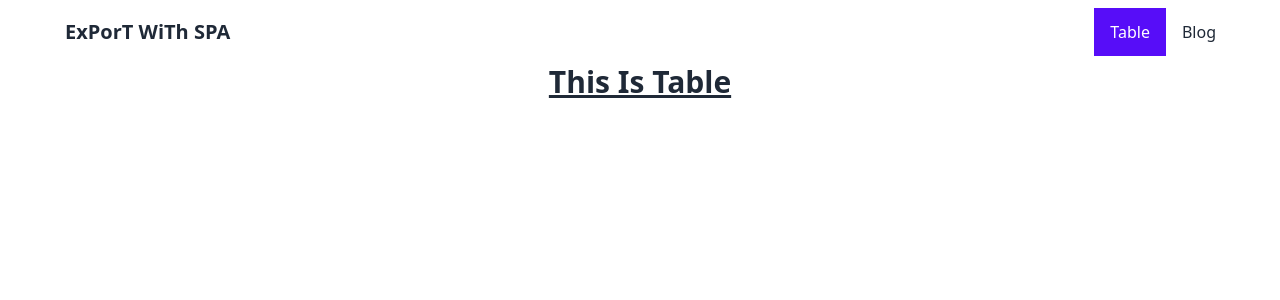
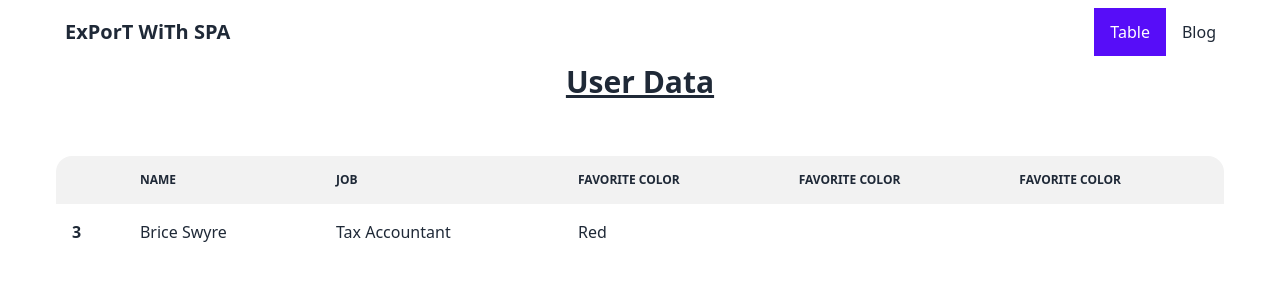
Before and after one commit to Hamed-Hasan/export-csv-table-with-spa, a React (Create React App) app: page /table in a window 1280 px wide. Shown: the top 300 px of the page. Built offline with nearby package versions, Linux system fonts and the light colour scheme.

Commit message:
using alghorithom

```diff
--- a/src/Components/Table/Table.js
+++ b/src/Components/Table/Table.js
@@ -14,13 +14,54 @@ const Table = () => {
         });
     }
     return (
-        <div>
-            <h1 className="font-bold underline text-3xl">This Is Table</h1>
+        <div className='container mx-auto'>
+            <h1 className="font-bold underline text-3xl">User Data</h1>
 
             <div className="mt-14 px-14">
+            <div class="overflow-x-auto">
+  <table class="table w-full">
 
+    <thead>
+      <tr>
+        <th></th>
+        <th>Name</th>
+        <th>Job</th>
+        <th>Favorite Color</th>
+        <th>Favorite Color</th>
+        <th>Favorite Color</th>
+      </tr>
+    </thead>
+    <tbody>
 
+     {
+        custs.map((single, index) => {
+            const changeFirstName = (e) => {
+                custs[index].firstName = e.target.value;
+            };
+            const changeLastName = (e) => {
+                custs[index].lastName = e.target.value;
+            };
+            const changeEmail = (e) => {
+                custs[index].email = e.target.value;
+            };
+            const changeAddress = (e) => {
+                custs[index].address = e.target.value;
+            };
+            const changeZipCode = (e) => {
+                custs[index].zipCode = e.target.value;
+            };
+        })
+     }
 
+      <tr>
+        <th>3</th>
+        <td>Brice Swyre</td>
+        <td>Tax Accountant</td>
+        <td>Red</td>
+      </tr>
+    </tbody>
+  </table>
+</div>
 
             </div>
         </div>
```
